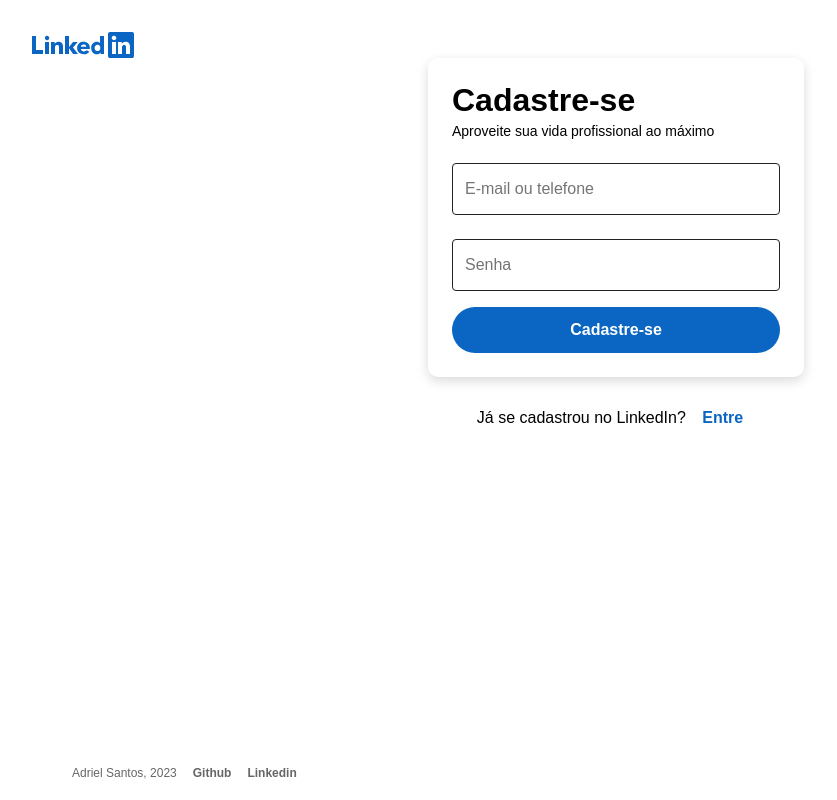
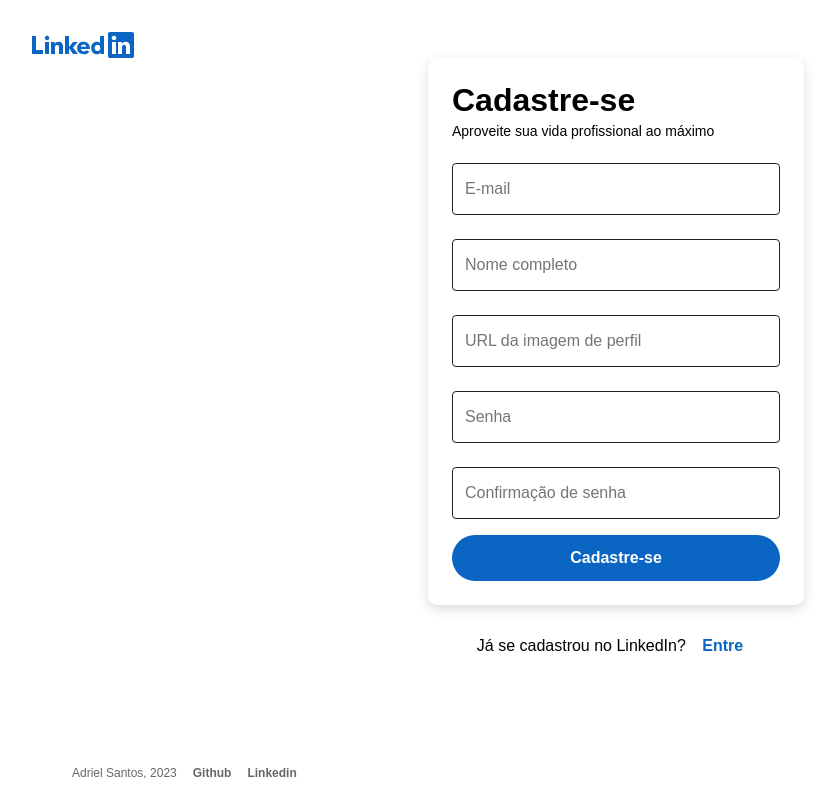
Before and after one commit to br-adriel/react-linkedin-clone, a React (Vite) app: page /#/signup in a window 1280 px wide. Shown: the whole page, without its empty margins (24-861 px from the left). Built offline with nearby package versions, Linux system fonts and the light colour scheme.

Commit message:
Implemeta criação de conta #11

```diff
--- a/src/pages/SignUp/SignUp.tsx
+++ b/src/pages/SignUp/SignUp.tsx
@@ -1,11 +1,59 @@
-import { Link } from 'react-router-dom';
+import { FirebaseError } from 'firebase/app';
+import { createUserWithEmailAndPassword, updateProfile } from 'firebase/auth';
+import { Link, useNavigate } from 'react-router-dom';
 import AuthFooter from '../../components/AuthFooter';
 import AuthHeader from '../../components/AuthHeader';
+import { auth } from '../../services/firebase';
+import store from '../../store';
 import * as S from './SignUp.style';
 
 const SignUp = () => {
-  const signUpToApp = (e: any) => {
+  const navigate = useNavigate();
+
+  const signUpToApp = async (e: any) => {
     e.preventDefault();
+
+    const defaultProfile =
+      'https://firebasestorage.googleapis.com/v0/b/linkedin-clone-e99cf.appspot.com/o/default_profile.jpg?alt=media&token=c5bdeb48-b789-42f0-9958-3e890475b672';
+
+    const email = e.target['email'].value;
+    const name = e.target['name'].value;
+    const photoUrl = e.target['image'].value;
+    const password = e.target['password'].value;
+    const password2 = e.target['password2'].value;
+    if (password !== password2) {
+      alert('As senhas não são iguais');
+      return;
+    }
+    try {
+      const userCredential = await createUserWithEmailAndPassword(
+        auth,
+        email,
+        password
+      );
+      const user = userCredential.user;
+      await updateProfile(user, {
+        displayName: name,
+        photoURL: photoUrl ? photoUrl : defaultProfile,
+      });
+      store.dispatch({
+        type: 'user/login',
+        payload: {
+          displayName: user.displayName,
+          email: user.displayName,
+          photoUrl: user.photoURL,
+          uid: user.uid,
+        },
+      });
+
+      navigate('/');
+    } catch (error: unknown) {
+      if ((error as FirebaseError).code === 'auth/email-already-in-use') {
+        alert('O email já está vinculado a uma conta');
+      } else {
+        alert('Um erro ocorreu');
+      }
+    }
   };
   return (
     <S.Wrapper>
@@ -14,8 +62,27 @@
         <h1>Cadastre-se</h1>
         <p>Aproveite sua vida profissional ao máximo</p>
         <form onSubmit={signUpToApp}>
-          <input type='email' name='email' placeholder='E-mail ou telefone' />
-          <input type='password' name='senha' placeholder='Senha' />
+          <input type='email' name='email' placeholder='E-mail' required />
+          <input type='text' name='name' placeholder='Nome completo' required />
+          <input
+            type='url'
+            name='image'
+            placeholder='URL da imagem de perfil'
+          />
+          <input
+            type='password'
+            name='password'
+            placeholder='Senha'
+            required
+            minLength={8}
+          />
+          <input
+            type='password'
+            name='password2'
+            placeholder='Confirmação de senha'
+            required
+            minLength={8}
+          />
           <button type='submit'>Cadastre-se</button>
         </form>
       </S.Card>
```
